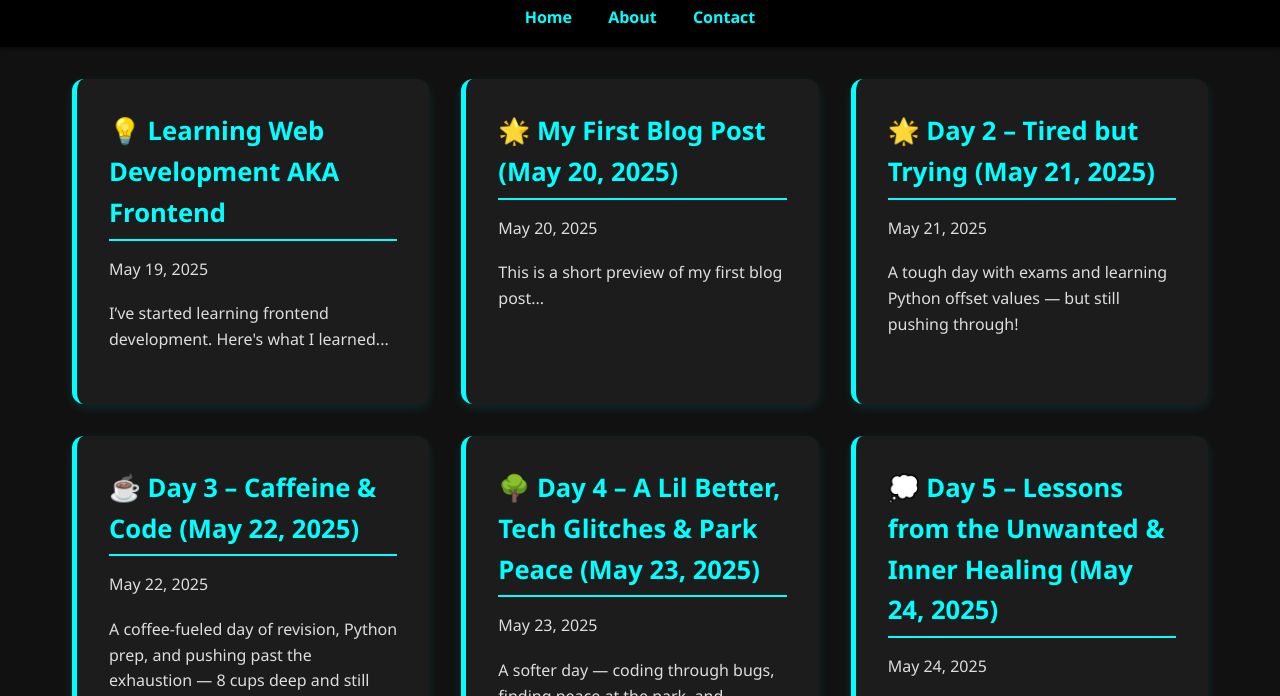
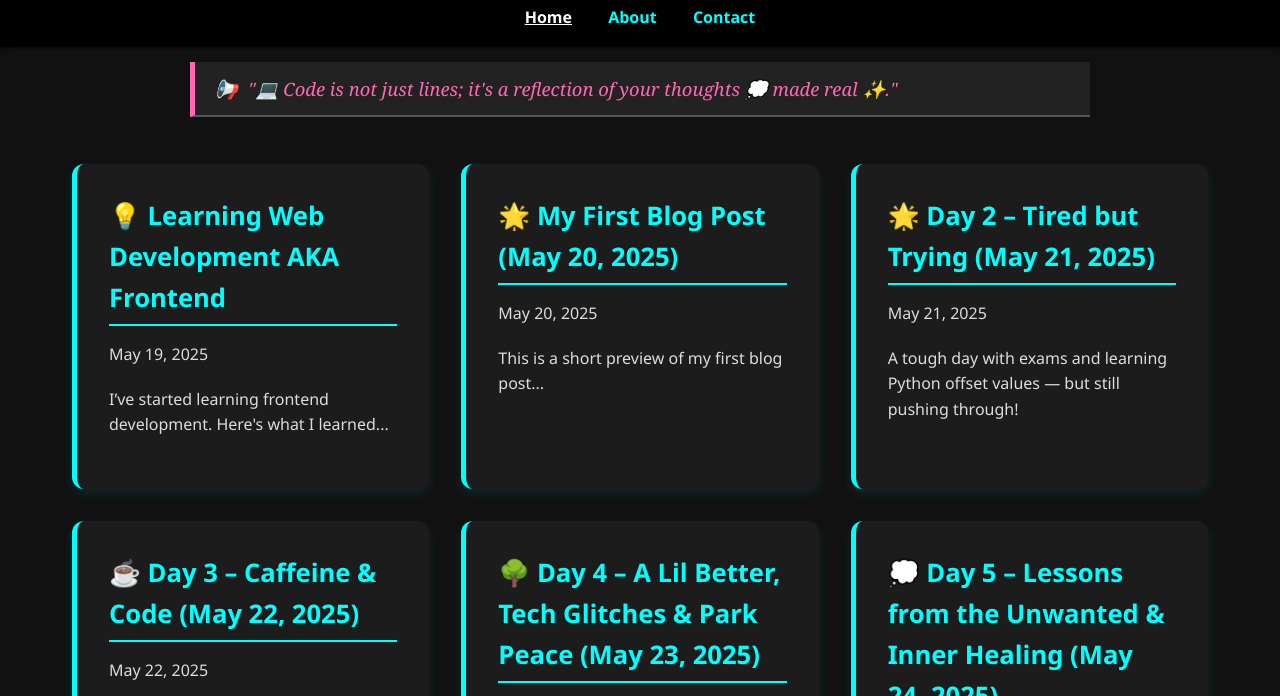
Before and after one commit to jasskaur-coder/My_Blog_Website, a plain HTML site: page index.html in a window 1280 px wide. Shown: the part 75-771 px from the top of the page. Drawn offline with Linux system fonts and the light colour scheme.

Commit message:
Added Announcement Section at the top

```diff
--- a/css/style.css
+++ b/css/style.css
@@ -12,6 +12,19 @@ body {
   line-height: 1.6;
   font-size: 16px;
   min-height: 100vh;
+}
+
+.announcement {
+  background-color: #333;
+  color: #fff;
+  padding: 12px;
+  text-align: center;
+  font-size: 16px;
+  border-bottom: 2px solid #555;
+  position: sticky;
+  top: 0;
+  z-index: 1000;
+  font-family: 'Segoe UI', sans-serif;
 }
 
 /* === Header === */
--- a/index.html
+++ b/index.html
@@ -5,18 +5,46 @@
   <title>My Blog</title>
   <link rel="stylesheet" href="css/style.css">
   <link rel="icon" href="images/favicon.png" type="image/x-icon">
-
+  <style>
+    /* Inline CSS just for the announcement bar */
+    .announcement {
+      background-color: #222;
+      color: #ff69b4;
+      font-style: italic;
+      padding: 12px 20px;
+      margin: 15px auto;
+      max-width: 900px;
+      border-left: 5px solid #ff69b4;
+      font-size: 1.15rem;
+      user-select: none;
+      display: flex;
+      align-items: center;
+      gap: 10px;
+    }
+    .announcement blockquote {
+      margin: 0;
+      padding: 0;
+      border: none;
+      font-family: 'Georgia', serif;
+    }
+  </style>
 </head>
 <body>
   <header>
     <h1>📝 My Blog</h1>
     <nav>
-    <a href="index.html">Home</a>
+      <a href="index.html" aria-current="page">Home</a>
       <a href="about.html">About</a>
       <a href="contact.html">Contact</a>
     </nav>
   </header>
 
+  <div id="announcement" class="announcement" role="note" aria-live="polite">
+    📢
+    <blockquote id="announcement-text">
+      "💻 Code is not just lines; it's a reflection of your thoughts 💭 made real ✨."
+    </blockquote>
+  </div>
 
   <main class="container">
 
@@ -55,9 +83,6 @@
       <p class="date">May 24, 2025</p>
       <p>A deeply reflective day — revisiting painful memories not by choice, but for growth. Learning, healing, and trying to become the best version of myself.</p>
     </div>
-
-
-
   </main>
 
   <footer>
--- a/js/script.js
+++ b/js/script.js
@@ -16,10 +16,18 @@ scrollToTopBtn.onclick = function () {
 // Animate header on load
 window.addEventListener("DOMContentLoaded", () => {
   document.querySelector("header").classList.add("animate-header");
+
+  // Auto-update footer year
+  const year = new Date().getFullYear();
+  document.querySelectorAll("footer p").forEach(el => {
+    el.innerHTML = `© ${year} Jazz's Blog | Made with ❤️`;
+  });
 });
 
-// Auto-update year in footer
-const year = new Date().getFullYear();
-document.querySelectorAll("footer p").forEach(el => {
-  el.innerHTML = `© ${year} Jazz's Blog | Made with ❤️`;
-});
+// Optional: Dynamically update announcement message
+function updateAnnouncement(message) {
+  document.getElementById("announcement-text").innerText = message;
+}
+
+// Example usage:
+// updateAnnouncement("No blog post today – exams ongoing 📝");
```
Lines whose indentation alone changed are shown as unchanged.
